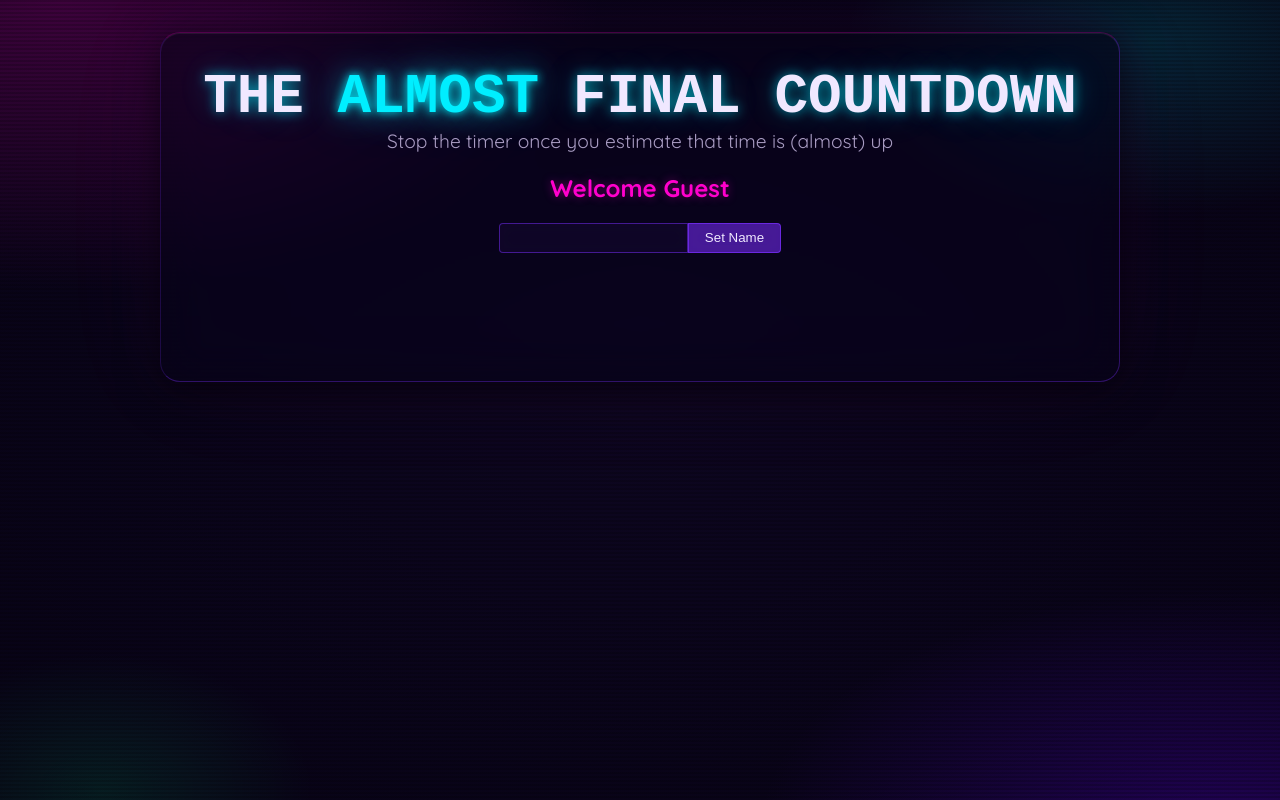
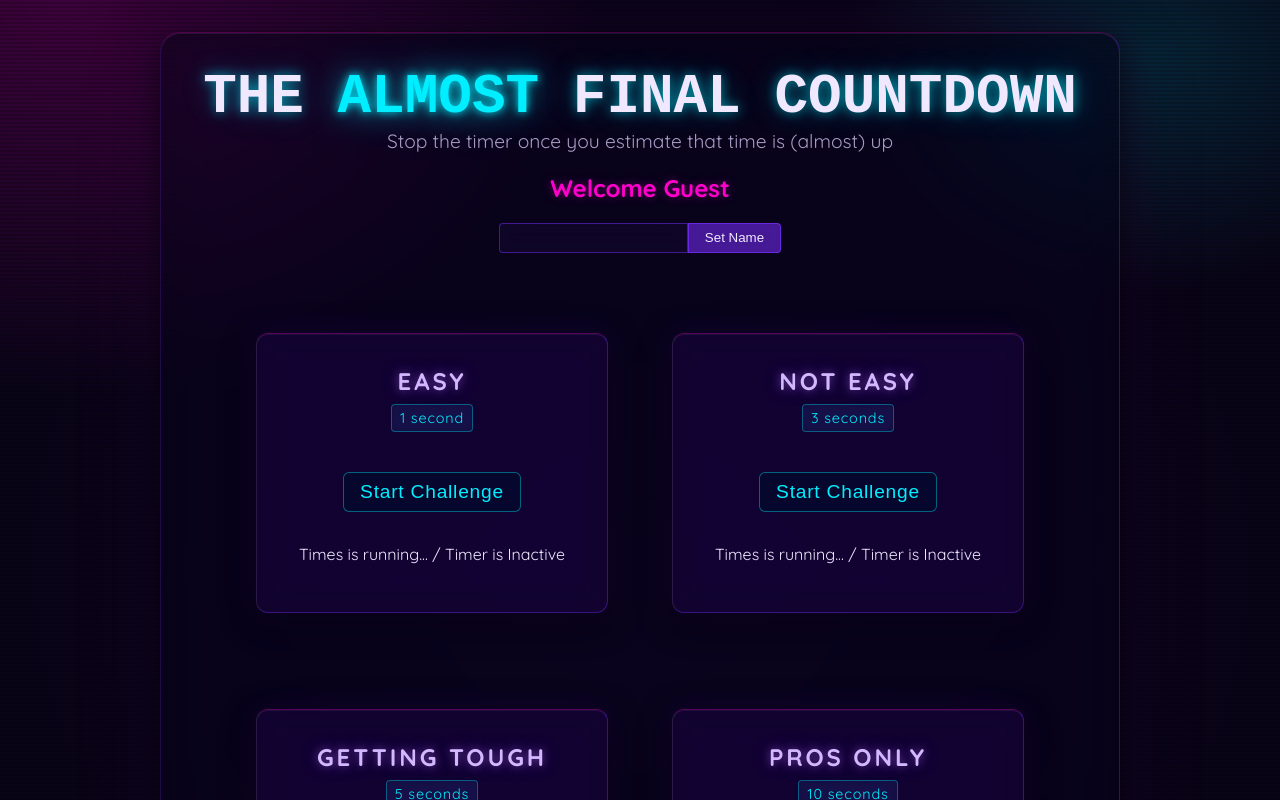
Before and after one commit to Krunal234/timer-game, a React (Vite) app: page / in a window 1280 px wide. Shown: the top 800 px of the page. Built offline with nearby package versions, Linux system fonts and the light colour scheme; a web font is replaced by a local one.

Commit message:
Add timer challenge component

```diff
--- a/index.html
+++ b/index.html
@@ -4,7 +4,7 @@
     <meta charset="UTF-8" />
     <link rel="icon" type="image/svg+xml" href="/vite.svg" />
     <meta name="viewport" content="width=device-width, initial-scale=1.0" />
-    <title>Refs & Portals</title>
+    <title>Hit the timer</title>
   </head>
   <body>
     <div id="modal"></div>
--- a/src/App.jsx
+++ b/src/App.jsx
@@ -1,10 +1,16 @@
 import Player from './components/Player.jsx';
+import TimerChallenge from './components/TimerChallenge.jsx';
 
 function App() {
   return (
     <>
       <Player />
-      <div id="challenges"></div>
+      <div id="challenges">
+        <TimerChallenge  title="Easy" targetTime={1} />
+        <TimerChallenge  title="Not easy" targetTime={3} />
+        <TimerChallenge  title="Getting tough" targetTime={5} />
+        <TimerChallenge  title="Pros only" targetTime={10} />
+      </div>
     </>
   );
 }
--- /dev/null
+++ b/src/components/TimerChallenge.jsx
@@ -0,0 +1,16 @@
+const TimerChallenge = ({ title, targetTime }) => {
+  return (
+    <section className="challenge">
+      <h2>{title}</h2>
+      <p className="challenge-time">{targetTime} second{targetTime !== 1 ? 's' : ''}</p>
+      <p>
+        <button>Start Challenge</button>
+      </p>
+      <p className="">
+        Times is running... / Timer is Inactive
+      </p>
+    </section>
+  );
+};
+
+export default TimerChallenge;
```
